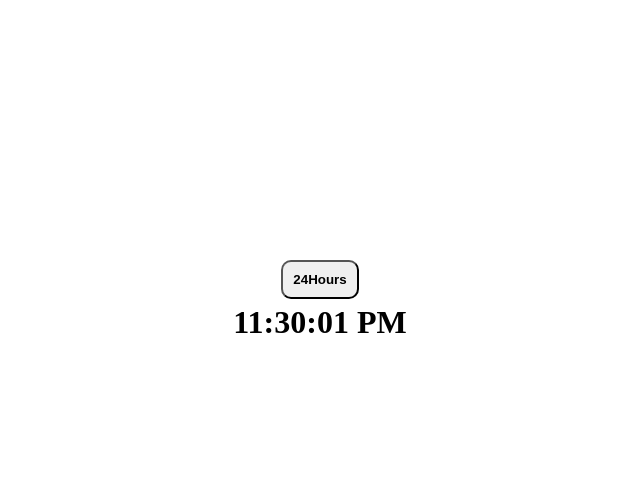
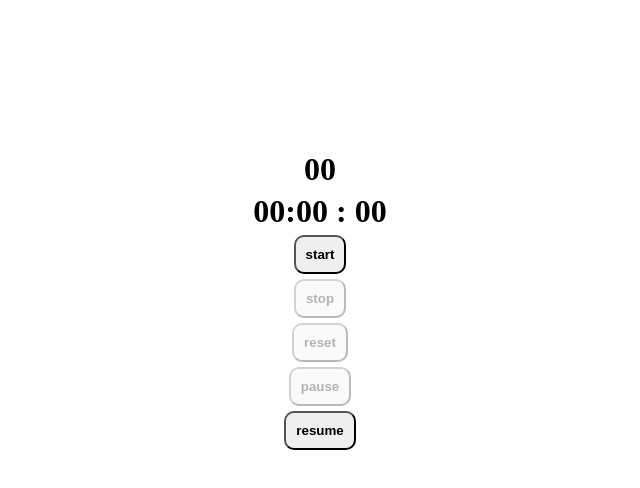
Before and after one commit to vibhanimbalkar97-star/react_basic_challenges, a React (Vite) app in the folder basic_challenges/: page / in a window 1280 px wide. Shown: the top 488 px of the page, without its empty margins (320-960 px from the left). Built offline with nearby package versions, Linux system fonts and the light colour scheme.

Commit message:
stopwatch done

```diff
--- a/basic_challenges/src/App.jsx
+++ b/basic_challenges/src/App.jsx
@@ -8,6 +8,7 @@
 import CharacterCounter from "./components/CharacterCounter"
 import PracticeDate from "./components/DateMethods/PracticeDate"
 import DigitalClock from "./components/DigitalClock"
+import StopWatch from "./components/StopWatch"
 import WordCounter from "./components/WordCounter"
 
 
@@ -24,7 +25,8 @@ function App() {
     {/* <CharacterCounter /> */}
     {/* <WordCounter /> */}
     {/* <PracticeDate /> */}
-    <DigitalClock />
+    {/* <DigitalClock /> */}
+    <StopWatch />
 
     </>
   )
--- /dev/null
+++ b/basic_challenges/src/components/StopWatch.jsx
@@ -0,0 +1,160 @@
+import { useEffect, useRef, useState } from "react";
+
+const StopWatch = () => {
+  const [seconds, setSeconds] = useState(0);
+  const [isRunning, setIsRunning] = useState(false);
+
+  const inputRef = useRef(null);
+
+  //   if only show MM:SS format this formula
+  //   const minutes = Math.floor(seconds/60)
+  //   const remainingSeconds = seconds % 60
+
+  // show HH:MM:SS then below formula
+  const hours = Math.floor(seconds / 3600);
+  const minutes = Math.floor((seconds % 3600) / 60);
+  const remainingSeconds = seconds % 60;
+
+  const start = () => {
+    setIsRunning(true);
+    if (inputRef.current) return;
+
+    inputRef.current = setInterval(() => {
+      setSeconds((prev) => prev + 1);
+      console.log(inputRef.current);
+    }, 1000);
+  };
+  const startTimer = start;
+  const resume = start;
+
+  const stop = () => {
+    setIsRunning(false);
+    clearInterval(inputRef.current);
+    inputRef.current = null;
+    console.log(inputRef.current);
+  };
+
+  const reset = () => {
+    setIsRunning(false);
+    clearInterval(inputRef.current);
+    inputRef.current = null;
+    setSeconds(0);
+  };
+
+  const pause = () => {
+    clearInterval(inputRef.current);
+    inputRef.current = null;
+    setIsRunning(false);
+  };
+
+  useEffect(() => {
+    return () => {
+      clearInterval(inputRef.current);
+    };
+  }, []);
+
+  return (
+    <div
+      style={{
+        display: "flex",
+        alignItems: "center",
+        justifyContent: "center",
+        minHeight: "600px",
+        flexDirection: "column",
+        gap: "5px",
+      }}
+    >
+      <h1>{seconds.toString().padStart(2, "0")}</h1>
+      {/* <h1>{minutes.toString().padStart(2, "0")} : {remainingSeconds.toString().padStart(2, "0")}</h1> */}
+      <h1>
+        {hours.toString().padStart(2, "0")}:
+        {minutes.toString().padStart(2, "0")} :{" "}
+        {remainingSeconds.toString().padStart(2, "0")}
+      </h1>
+
+      <button
+        style={{ padding: "10px", borderRadius: "10px", fontWeight: "bold" }}
+        onClick={startTimer}
+        disabled={isRunning}
+      >
+        start
+      </button>
+      <button
+        style={{ padding: "10px", borderRadius: "10px", fontWeight: "bold" }}
+        onClick={stop}
+        disabled={!isRunning}
+      >
+        stop
+      </button>
+      <button
+        style={{ padding: "10px", borderRadius: "10px", fontWeight: "bold" }}
+        onClick={reset}
+        disabled={seconds == 0}
+      >
+        reset
+      </button>
+      <button
+        style={{ padding: "10px", borderRadius: "10px", fontWeight: "bold" }}
+        onClick={pause}
+        disabled={!isRunning}
+      >
+        pause
+      </button>
+      <button
+        style={{ padding: "10px", borderRadius: "10px", fontWeight: "bold" }}
+        onClick={resume}
+        disabled={isRunning}
+      >
+        resume
+      </button>
+    </div>
+  );
+};
+
+export default StopWatch;
+
+// | Value | After `toString()` | After `padStart(2, "0")` |
+// | ----: | ------------------ | ------------------------ |
+// |   `1` | `"1"`              | `"01"`                   |
+// |   `5` | `"5"`              | `"05"`                   |
+// |   `9` | `"9"`              | `"09"`                   |
+// |  `10` | `"10"`             | `"10"`                   |
+// |  `15` | `"15"`             | `"15"`                   |
+// |  `99` | `"99"`             | `"99"`                   |
+
+// Interview Question
+// Why do we use toString()?
+// Answer
+// Because padStart() is a string method. Numbers don't have a padStart() method, so we first convert the number to a string using toString().
+
+// / What does padStart(2, "0") do?
+// Answer
+// It ensures the string has at least 2 characters. If it's shorter, it adds "0" at the beginning.
+
+// targetLength → Final string length
+// padString → Character to add at the beginning
+
+
+// Q1. Why doesn't Pause reset the time?
+
+// Answer:
+
+// Pause only stops the interval. The seconds state remains unchanged, so Resume continues from the same value.
+
+// Q2. Why is Resume almost the same as Start?
+
+// Answer:
+
+// Both create a new interval. The difference is that Resume uses the existing seconds value, while Start is typically used for the initial run.
+
+// Q3. Why don't we call setSeconds(0) in Pause?
+
+// Answer:
+
+// Because Pause should preserve the elapsed time. Reset is the only action that should set the time back to zero.
+
+// Q4. Do we need another useEffect?
+
+// Answer:
+
+// No. The existing interval logic is sufficient. Pause and Resume only control when the interval runs.
```
Also changed, not shown: basic_challenges/src/components/Timers.txt.
